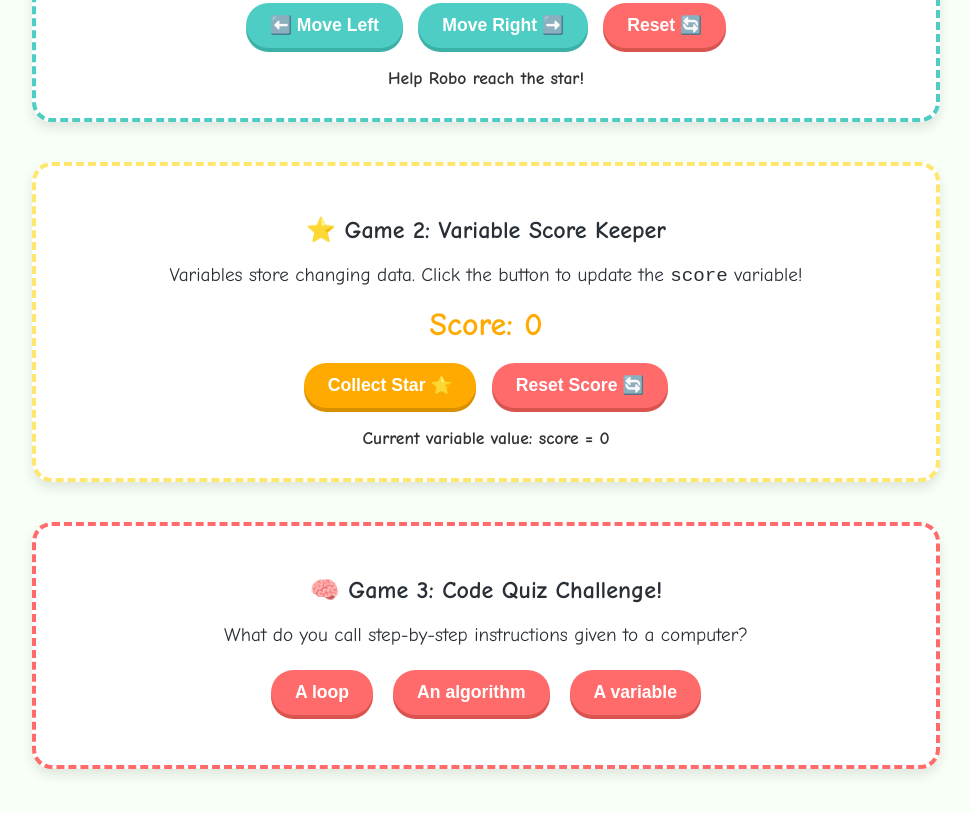
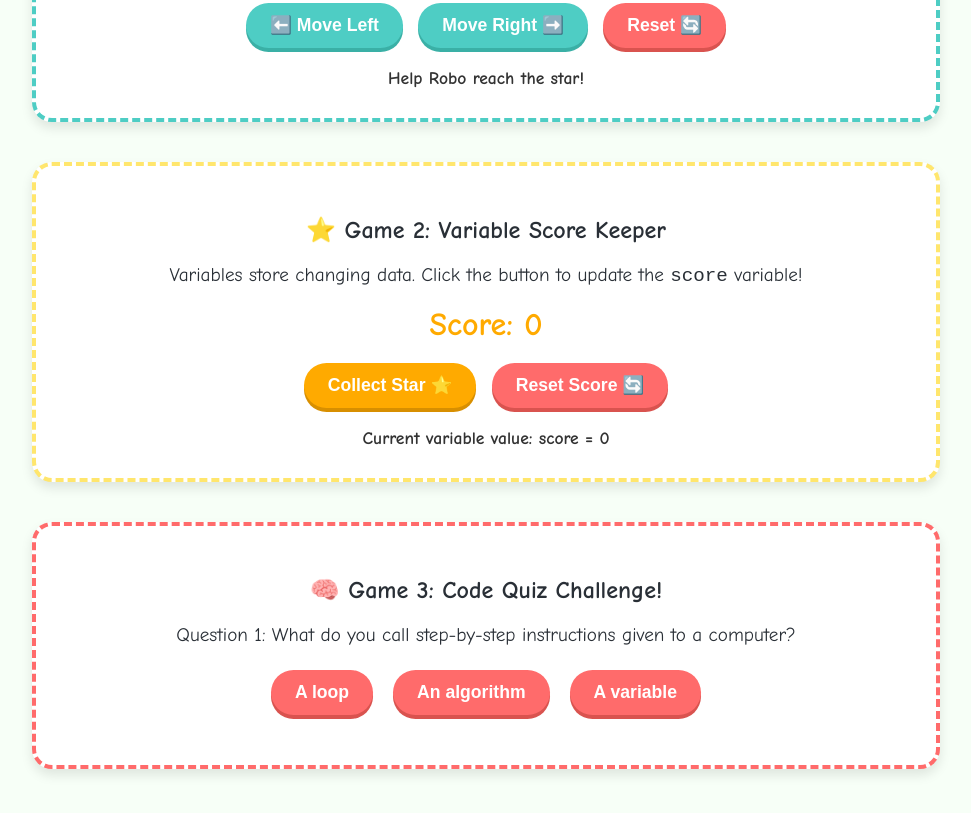
Before and after one commit to ashkrao/codekids-adventures, a plain HTML site: page index.html in a window 1280 px wide. Shown: the part 801-1614 px from the top of the page, without its empty margins (154-1125 px from the left). Drawn offline with Linux system fonts and the light colour scheme.

Commit message:
Adding more questions to quiz section

```diff
--- a/index.html
+++ b/index.html
@@ -153,21 +153,19 @@
         <div class="log" id="scoreLog">Current variable value: score = 0</div>
     </div>
 
-    <!-- Feature 3: Quick Quiz -->
+    <!-- Feature 3: Expanded Multi-Question Quiz -->
     <div class="game-section" style="border-color: var(--primary);">
         <h2>🧠 Game 3: Code Quiz Challenge!</h2>
-        <p id="quizQuestion">What do you call step-by-step instructions given to a computer?</p>
-        <div class="quiz-options" id="quizOptions">
-            <button onclick="checkAnswer(false)">A loop</button>
-            <button onclick="checkAnswer(true)">An algorithm</button>
-            <button onclick="checkAnswer(false)">A variable</button>
+        <div id="quizContainer">
+            <p id="quizQuestion">Loading question...</p>
+            <div class="quiz-options" id="quizOptions"></div>
         </div>
         <div class="log" id="quizLog"></div>
     </div>
 
     <script>
         // Feature 1 Script
-        let robotPos = 0; // 0 = start, 1 = middle, 2 = star reached
+        let robotPos = 0;
         function moveRobot(direction) {
             const stage = document.getElementById("stage");
             const log = document.getElementById("robotLog");
@@ -210,17 +208,82 @@
             document.getElementById("scoreLog").innerText = "Variable reset: score = 0";
         }
 
-        // Feature 3 Script
-        function checkAnswer(isCorrect) {
+        // Feature 3 Script (Multi-Question Quiz)
+        const quizData = [
+            {
+                question: "What do you call step-by-step instructions given to a computer?",
+                options: [
+                    { text: "A loop", correct: false },
+                    { text: "An algorithm", correct: true },
+                    { text: "A variable", correct: false }
+                ]
+            },
+            {
+                question: "If you want a character to jump 10 times without writing the jump code 10 times, what should you use?",
+                options: [
+                    { text: "A loop", correct: true },
+                    { text: "An algorithm", correct: false },
+                    { text: "A mouse", correct: false }
+                ]
+            },
+            {
+                question: "What acts like a labeled magic box that holds changing info like points or player names?",
+                options: [
+                    { text: "A button", correct: false },
+                    { text: "A variable", correct: true },
+                    { text: "A screen", correct: false }
+                ]
+            },
+            {
+                question: "What is it called when you find and fix a mistake or bug in your code?",
+                options: [
+                    { text: "Debugging", correct: true },
+                    { text: "Sleeping", correct: false },
+                    { text: "Printing", correct: false }
+                ]
+            }
+        ];
+
+        let currentQuestionIndex = 0;
+
+        function loadQuizQuestion() {
+            const q = quizData[currentQuestionIndex];
+            document.getElementById("quizQuestion").innerText = `Question ${currentQuestionIndex + 1}: ${q.question}`;
+            const optionsContainer = document.getElementById("quizOptions");
+            optionsContainer.innerHTML = "";
+            document.getElementById("quizLog").innerText = "";
+
+            q.options.forEach(opt => {
+                const btn = document.createElement("button");
+                btn.innerText = opt.text;
+                btn.onclick = () => checkQuizAnswer(opt.correct);
+                optionsContainer.appendChild(btn);
+            });
+        }
+
+        function checkQuizAnswer(isCorrect) {
             const log = document.getElementById("quizLog");
             if (isCorrect) {
-                log.innerHTML = "🎉 Correct! Step-by-step instructions are an algorithm!";
+                log.innerHTML = "🎉 Correct! Great job!";
                 log.style.color = "#28a745";
+                currentQuestionIndex++;
+
+                setTimeout(() => {
+                    if (currentQuestionIndex < quizData.length) {
+                        loadQuizQuestion();
+                    } else {
+                        document.getElementById("quizContainer").innerHTML = "<h3>🏆 You finished all the quiz questions! Awesome coding skills! 🌟</h3>";
+                        document.getElementById("quizLog").innerHTML = "";
+                    }
+                }, 1500);
             } else {
                 log.innerHTML = "❌ Not quite! Try again!";
                 log.style.color = "#d9534f";
             }
         }
+
+        // Initialize quiz on load
+        loadQuizQuestion();
     </script>
 
 </body>
```
